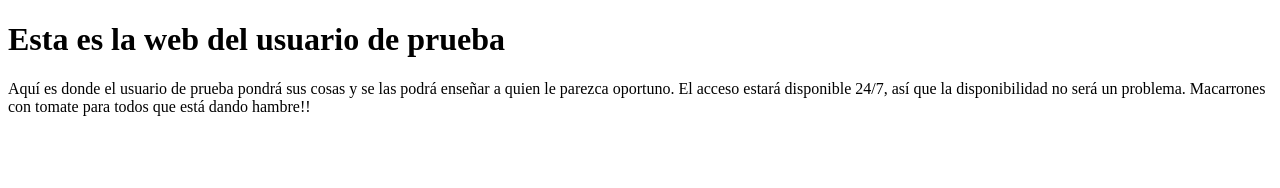
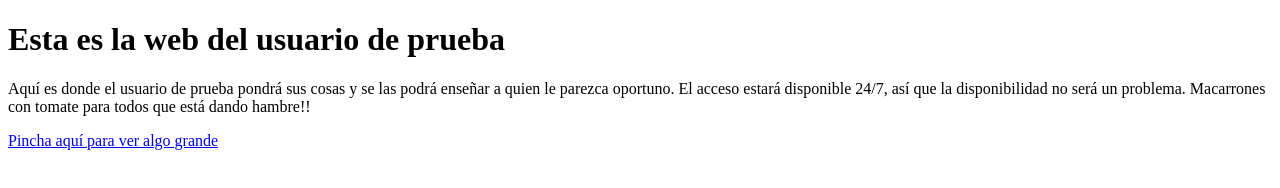
Before and after one commit to ecasadofp/inaem, a plain HTML site: page prueba/index.html in a window 1280 px wide. Drawn offline with Linux system fonts and the light colour scheme.

Commit message:
Update index.html

```diff
--- a/prueba/index.html
+++ b/prueba/index.html
@@ -11,6 +11,8 @@
     <h1>Esta es la web del usuario de prueba</h1>
     <p>Aquí es donde el usuario de prueba pondrá sus cosas y se las podrá enseñar a quien le parezca oportuno. El acceso
         estará disponible 24/7, así que la disponibilidad no será un problema. Macarrones con tomate para todos que está dando hambre!!</p>
+
+    <a href="https://www.inaem.fppiramide.tk/jesus/index.html" title="Web del alumno Jesús">Pincha aquí para ver algo grande</a>
 </body>
 
 </html>
```
